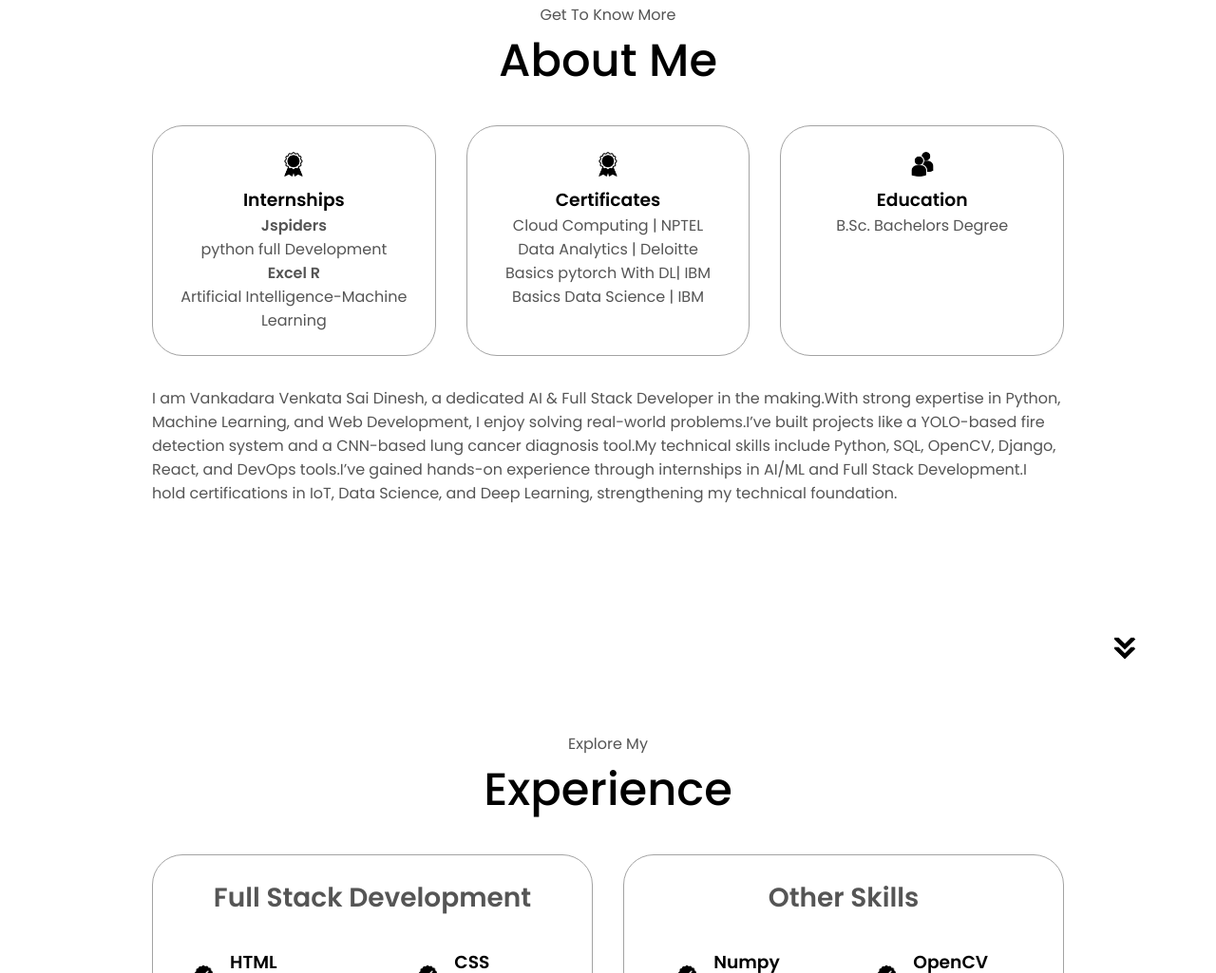
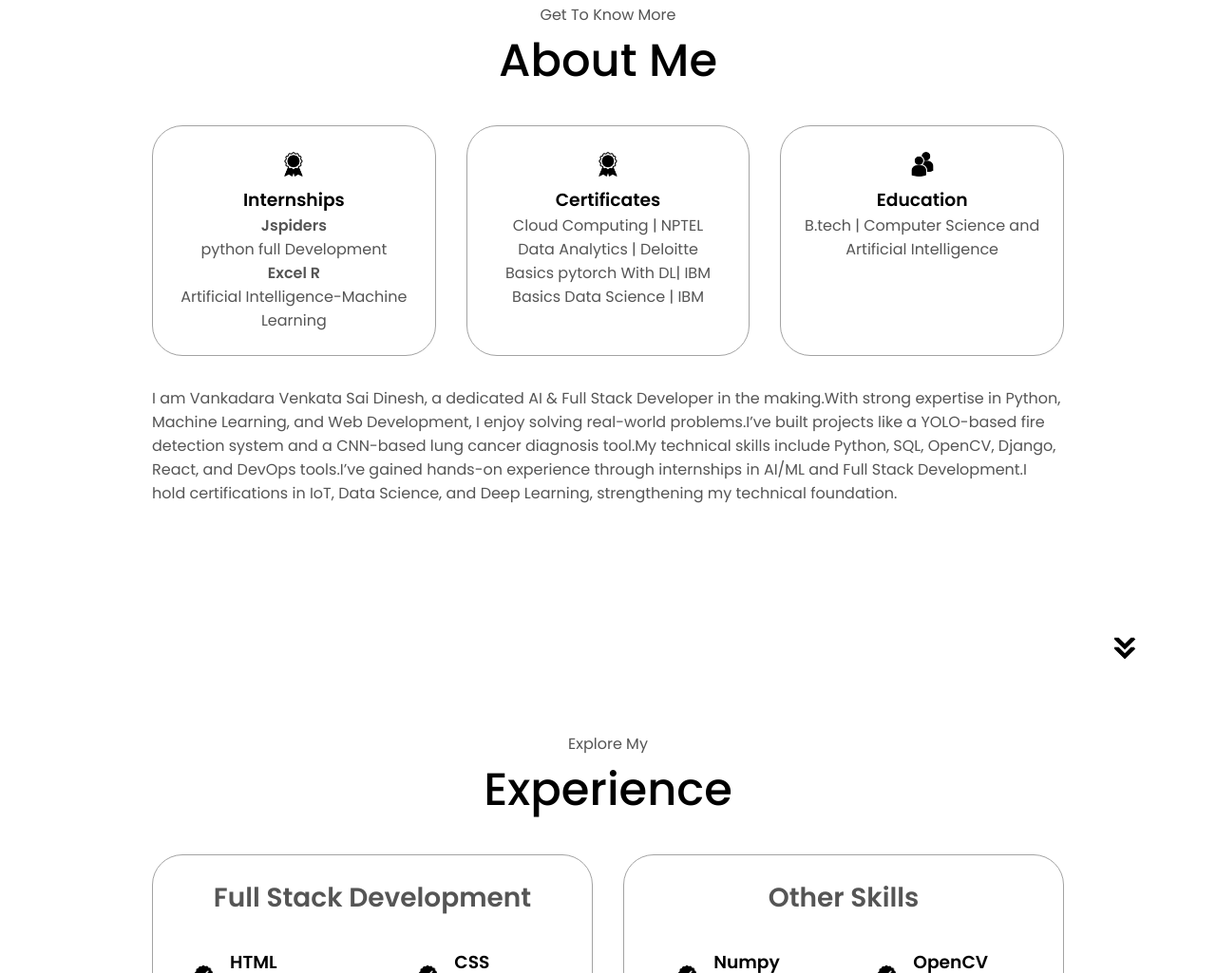
Before and after one commit to Ricknoman/my-portfolio, a plain HTML site: page index.html in a window 1280 px wide. Shown: the part 925-1950 px from the top of the page at 95% size. Drawn offline with Linux system fonts and the light colour scheme.

Commit message:
Update index.html

```diff
--- a/index.html
+++ b/index.html
@@ -110,7 +110,7 @@
                 class="icon"
               />
               <h3>Education</h3>
-              <p>B.Sc. Bachelors Degree</p>
+              <p>B.tech | Computer Science and Artificial Intelligence</p>
             </div>
           </div>
           <div class="text-container">
```
